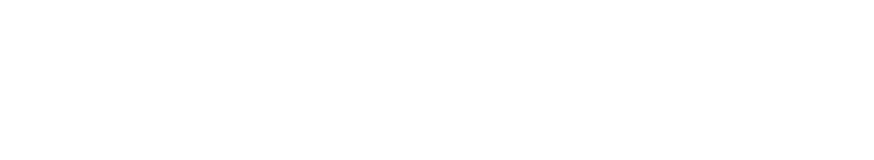
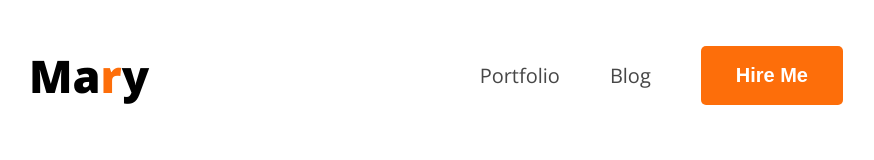
Before and after one commit to atikroman2019/web-developer-portfolio, a plain HTML site: page index.html in a window 1280 px wide. Shown: the whole page, without its empty margins (179-1053 px from the left). Drawn offline with nearby package versions, Linux system fonts and the light colour scheme.

Commit message:
navigation done

```diff
--- a/index.html
+++ b/index.html
@@ -1,11 +1,35 @@
 <!DOCTYPE html>
 <html lang="en">
+
 <head>
     <meta charset="UTF-8">
     <meta name="viewport" content="width=device-width, initial-scale=1.0">
     <title>Web Developer Portfolio</title>
+    <link rel="preconnect" href="https://fonts.googleapis.com">
+    <link rel="preconnect" href="https://fonts.gstatic.com" crossorigin>
+    <link href="https://fonts.googleapis.com/css2?family=Open+Sans:ital,wght@0,300..800;1,300..800&display=swap"
+        rel="stylesheet">
+    <link rel="stylesheet" href="styles/style.css">
 </head>
-<body>
 
+<body class="open-sans">
+    <header>
+        <main>
+            <nav>
+                <h2 class="nav-title">Ma<span class="text-style">r</span>y</h2>
+                <ul>
+                    <li><a href="">Portfolio</a></li>
+                    <li><a href="">Blog</a></li>
+                    <li><a href=""><button class="btn-primary">Hire Me</button></a></li>
+                </ul>
+            </nav>
+        </main>
+
+    </header>
+
+    <footer>
+
+    </footer>
 </body>
+
 </html>
--- /dev/null
+++ b/styles/style.css
@@ -0,0 +1,49 @@
+/* font setup */
+
+.open-sans {
+  font-family: "Open Sans", serif;
+  font-optical-sizing: auto;
+  font-style: normal;
+  font-variation-settings:
+    "wdth" 100;
+}
+
+
+/* nav styles */
+nav{
+    display: flex;
+    align-items: center;
+    justify-content: space-between;
+    margin: 0px 200px;
+}
+.nav-title{
+    font-size: 45px;
+    font-weight: 800;
+}
+.text-style{
+    color: #FD6E0A;
+}
+nav ul{
+    display: flex;
+    align-items: center;
+}
+nav ul li{
+    list-style: none;
+    margin-right: 50px;
+}
+nav li a{
+    text-decoration: none;
+    color: #474747;
+    font-size: 20px;
+}
+.btn-primary{
+    background-color: #FD6E0A;
+    color: white;
+    padding: 18px 35px;
+    font-size: 20px;
+    font-weight: bold;
+    border-radius: 5px;
+    border: none;
+    cursor: pointer;
+
+}
```
